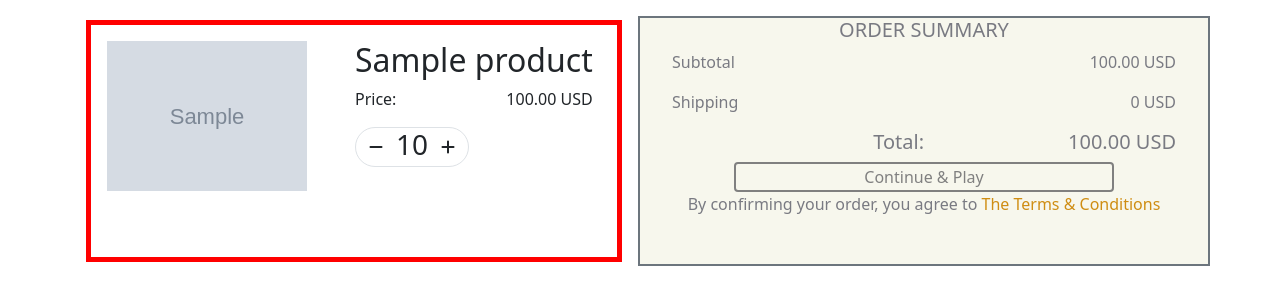
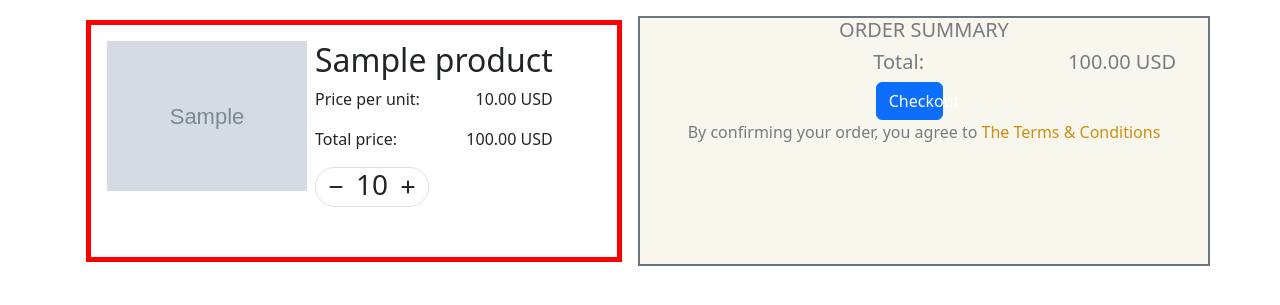
Before and after one commit to VadimScerbatiuc/SurvivalKit, a Django app: page /cart/ in a window 1280 px wide. Shown: the part 56-361 px from the top of the page. Run offline with Django 5.2, Linux system fonts and the light colour scheme; a user stored in the database is signed in; tables that the repository leaves empty hold one stand-in row (values such as "Sample post"); grey boxes marked "Sample" are stand-in pictures; some libraries are stand-ins or nearby versions.

Commit message:
feat:SK13 - Implemented stripe in cart, fixed code

```diff
--- a/survival_kit/shop/templates/shop/cart_list.html
+++ b/survival_kit/shop/templates/shop/cart_list.html
@@ -10,13 +10,17 @@
                 <div class="d-flex flex-column col">
                     {% for item in cart %}
                         <div class="cart-item-box d-flex" id="{{ item.product.id }}_block">
-                            <div class="me-5 cart-product-image">
+                            <div class="me-2 cart-product-image">
                                 <img class="card-img-top card-image" {% if item.product.main_image %} src="{{ item.product.main_image.image.url }} " {% endif %} alt="Card image cap">
                             </div>
                             <div>
                                 <h2>{{ item.product.name }}</h2>
                                 <div class="d-flex justify-content-between">
-                                    <p>Price: </p>
+                                    <p>Price per unit: </p>
+                                    <p>{{ item.product.price }} {{ currency_symbol }}</p>
+                                </div>
+                                <div class="d-flex justify-content-between">
+                                    <p>Total price: </p>
                                     <p id="{{ item.product_id }}_price">{{ item.price_by_quantity }} {{ currency_symbol }}</p>
                                 </div>
                                 <!-- add/remove button -->
@@ -32,22 +36,15 @@
 
                 <div class="border border-secondary border-2 order-window col">
                     <h5 class="d-flex justify-content-center">ORDER SUMMARY</h5>
-                    <div class="d-flex flex-column margin-order">
-                        <div class="d-flex justify-content-center justify-content-between">
-                            <p>Subtotal</p>
-                            <p>{{ total_price }} {{ currency_symbol }}</p>
-                        </div>
-                        <div class="d-flex justify-content-center justify-content-between">
-                            <p>Shipping</p>
-                            <p>0 {{ currency_symbol }}</p>
-                        </div>
-                    </div>
                     <div class="d-flex text-end margin-order">
                         <h5 class="col">Total: </h5>
                         <h5 class="col" id="total-price">{{ total_price }} {{ currency_symbol }}</h5>
                     </div>
                     <div class="d-flex justify-content-center">
-                        <button class="button-order">Continue & Play </button>
+                        <form action="{% url 'shop:create-checkout-session' %}" method="post">
+                            {% csrf_token %}
+                            <button type="submit" class="btn btn-primary button-order">Checkout</button>
+                        </form>
                     </div>
                     <div class="d-flex justify-content-center margin-order ">
                         <p>By confirming your order, you agree to <a href="#" class="terms-link">The Terms & Conditions</a></p>
--- a/survival_kit/shop/templates/shop/product_detail.html
+++ b/survival_kit/shop/templates/shop/product_detail.html
@@ -17,10 +17,6 @@
                     <input type="number" class="form-control" aria-label="Sizing example input" aria-describedby="inputGroup-sizing-sm" id="product-quantity-input-value" value="0">
                     <button class="btn btn-outline-secondary add-to-cart-button" type="button" id="add-to-cart-button-{{ product.id }}">Add to Cart</button>
                 </div>
-                <form action="{% url 'shop:create-checkout-session' product.slug %}" method="post">
-                    {% csrf_token %}
-                    <button type="submit" class="btn btn-primary">Checkout</button>
-                </form>
             </div>
         </div>
     </div>
--- a/survival_kit/shop/templates/shop/product_page.html
+++ b/survival_kit/shop/templates/shop/product_page.html
@@ -37,7 +37,7 @@
 <script>
     window.shopCartViewUrl = "{% url 'shop:cart_view' %}";
     window.csrftoken = '{{ csrf_token }}';
-    window.urlProductList = "{% url 'shop:product_list' %}" ;// jinja to string !important
+    window.urlProductList = "{% url 'shop:product_list' %}";
 </script>
 <script src="{% static 'shop/javascript/product_page.js' %}"></script>
 {% endblock%}
--- a/survival_kit/shop/urls.py
+++ b/survival_kit/shop/urls.py
@@ -12,8 +12,8 @@ urlpatterns = [
     path('cart/', CartView.as_view(), name='cart_view'),
     path('product-create/', ProductCreateView.as_view(), name="product_create"),
     path('product-detail/<slug:product_slug>/', ProductDetailView.as_view(), name='product_detail'),
-    path('create-checkout-session/<slug:product_slug>/', CreateCheckoutSessionView.as_view(), name="create-checkout-session"),
-    path('success/', SuccessView.as_view, name="success-payment"),
-    path('cansel/', CancelView.as_view, name="cancel-payment"),
+    path('create-checkout-session/', CreateCheckoutSessionView.as_view(), name="create-checkout-session"),
+    path('success/', SuccessView.as_view(), name="success-payment"),
+    path('cansel/', CancelView.as_view(), name="cancel-payment"),
 
 ]
--- a/survival_kit/shop/views.py
+++ b/survival_kit/shop/views.py
@@ -12,6 +12,7 @@ from shop.forms import ProductCreateForm
 from shop.models import Product, Category, Brand, CartItem
 from shop.services.shopping_cart import CartService
 from shop.services.product_service import ProductService
+from shop.services.payment_service import PaymentService
 
 
 class ShopBasePageView(View):
@@ -123,28 +124,17 @@ class ProductDetailView(DetailView):
 
 
 class CreateCheckoutSessionView(View):
-    def post(self, request, *args, **kwargs):
-        YOUR_DOMAIN = "http://127.0.0.1:8000/"
+    def post(self, request):
+        success_url = request.build_absolute_uri(reverse_lazy('shop:success-payment'))
+        cancel_url = request.build_absolute_uri(reverse_lazy('shop:cancel-payment'))
+        payment_service = PaymentService(request.user)
         stripe.api_key = settings.STRIPE_SECRET_KEY
-        product_slug = self.kwargs["product_slug"]
-        product = Product.objects.get(slug=product_slug)
         checkout_session = stripe.checkout.Session.create(
-            payment_method_types=['card'],
-            line_items=[
-                {
-                    'price_data': {
-                        'currency': "USD",
-                        'product_data': {
-                            'name': product.name
-                        },
-                        'unit_amount': int(product.price * 100)
-                    },
-                    'quantity': 1,
-                },
-            ],
-            mode='payment',
-            success_url=YOUR_DOMAIN + 'success/',
-            cancel_url=YOUR_DOMAIN + 'cancel/',
+            payment_method_types = ['card'],
+            line_items = payment_service.get_products_data_for_stripe(),
+            mode = 'payment',
+            success_url = success_url,
+            cancel_url = cancel_url,
         )
 
         return redirect(checkout_session.url, code=303)
```
Also changed, not shown: survival_kit/shop/services/payment_service.py (added, +25 -0 lines), survival_kit/shop/services/shopping_cart.py (line endings or trailing spaces).
